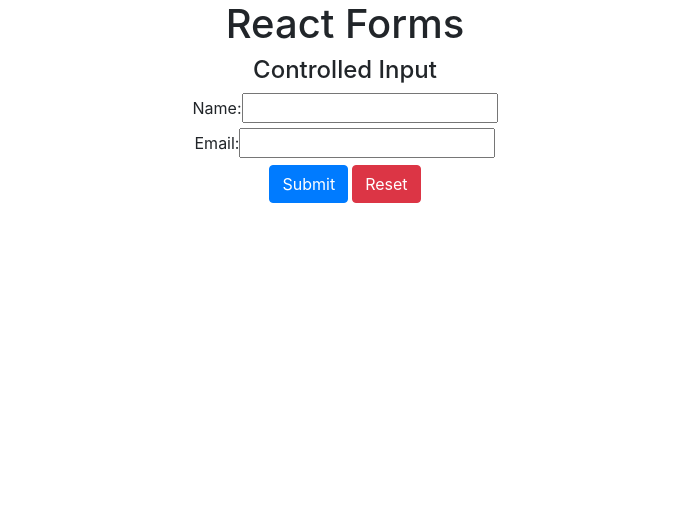
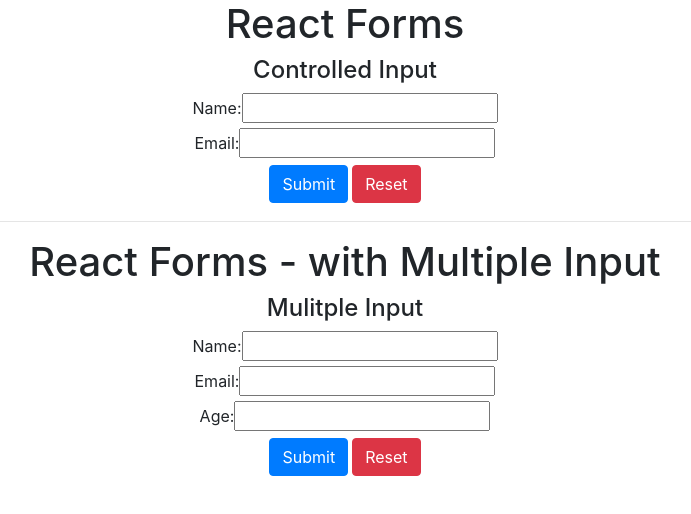
Before and after one commit to sahilrajput2223/advance-react, a React (Create React App) app: page / in a window 1280 px wide. Shown: the top 514 px of the page, without its empty margins (295-986 px from the left). Built offline with nearby package versions, Linux system fonts and the light colour scheme.

Commit message:
React - Multiple Input Forms - with handler logic added

```diff
--- /dev/null
+++ b/src/4-Forms/MulitpleInput.js
@@ -0,0 +1,78 @@
+import React from "react";
+
+const MultipleInput = () => {
+
+    const [user, setUser] = React.useState({ name: "", email: "", age: "" })
+
+    const [userData, setUserData] = React.useState([])
+
+    const handleOnChangeEvent = (event) => {
+        const name = event.target.name;
+        const value = event.target.value;
+        setUser({ ...user, [name]: value })
+    }
+
+    const handleSubmitEvent = (event) => {
+        event.preventDefault()
+        const newUser = { ...user, id: new Date().getTime() }
+        setUserData([...userData, newUser])
+        setUser({ name: "", email: "", age: "" })
+    }
+
+    const handleResetEvent = (event) => {
+        setUser({ name: "", email: "", age: "" })
+    }
+
+    return (
+        <React.Fragment>
+            <h4>
+                Mulitple Input
+            </h4>
+
+            <form onSubmit={handleSubmitEvent} onReset={handleResetEvent}>
+                <label htmlFor="name"> Name: </label>
+                <input required type="text" id="name" name="name" value={user.name} onChange={handleOnChangeEvent}></input>
+                <br />
+                <label htmlFor="email"> Email: </label>
+                <input required type="email" id="email" name="email" value={user.email} onChange={handleOnChangeEvent}></input>
+                <br />
+                <label htmlFor="age"> Age: </label>
+                <input required type="number" id="age" name="age" value={user.age} onChange={handleOnChangeEvent}></input>
+                <br />
+                <button type="submit" className="btn btn-primary">Submit</button>
+                <button type="reset" className="btn btn-danger">Reset</button>
+            </form>
+
+            <div className="container">
+                <div className="row">
+                    {userData.map((user) => {
+                        return (<div className="col-md-12" key={user.id}>
+                            <div className="col-md-12">
+                                <p>
+                                    {user.name}
+                                </p>
+                            </div>
+                            <div className="col-md-12">
+                                <p>
+                                    {user.age}
+                                </p>
+                            </div>
+                            <div className="col-md-12">
+                                <p>
+                                    {user.email}
+                                </p>
+                            </div>
+                            <div className="col-md-12">
+                                <hr />
+                            </div>
+                        </div>
+                        )
+                    })}
+                </div>
+            </div>
+
+        </React.Fragment>
+    );
+}
+
+export default MultipleInput;
--- a/src/App/Forms.js
+++ b/src/App/Forms.js
@@ -1,5 +1,6 @@
 import React from "react";
 import ControlledInput from "../4-Forms/ControlledInput";
+import MultipleInput from "../4-Forms/MulitpleInput";
 
 const Forms = () => {
     return (
@@ -8,6 +9,10 @@
                 <center>
                     <h1>React Forms</h1>
                     <ControlledInput />
+                    <hr />
+                    <h1>React Forms - with Multiple Input</h1>
+                    <MultipleInput />
+
                 </center>
             </div>
         </React.Fragment>
```
